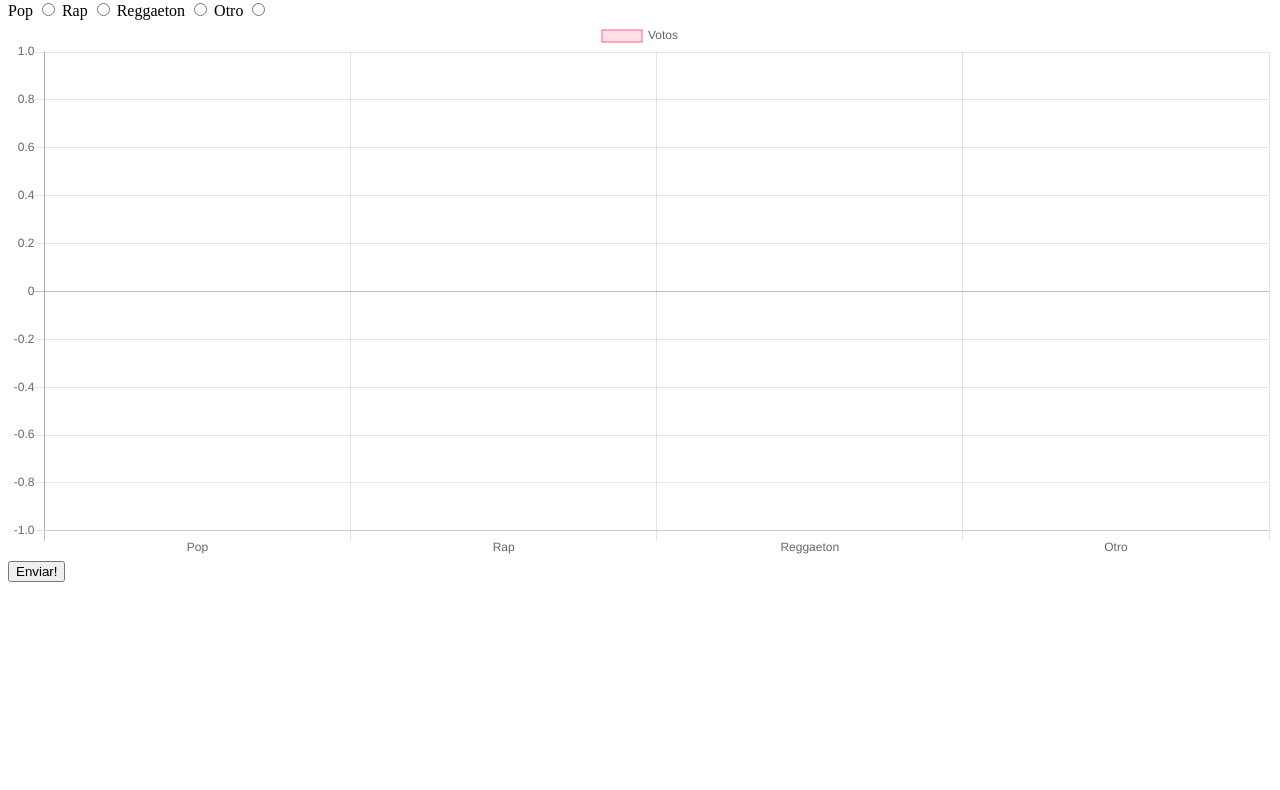
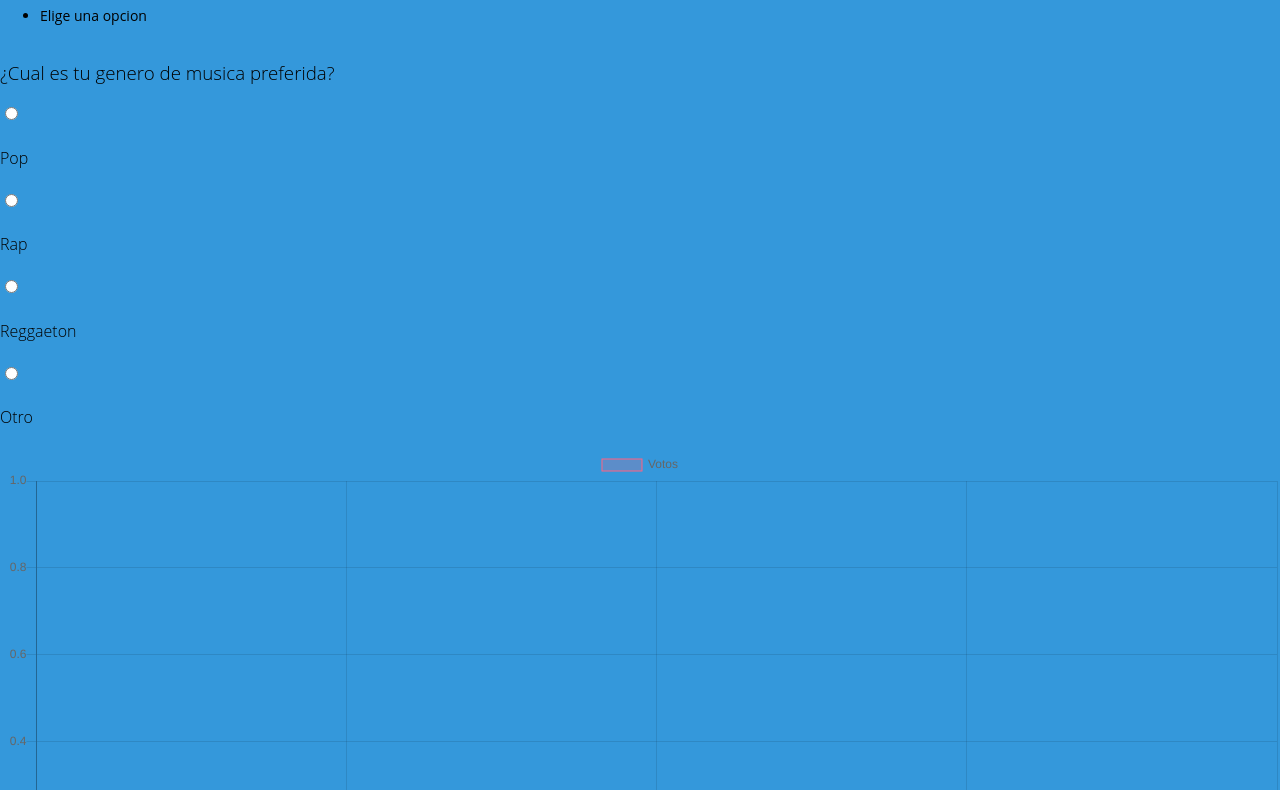
Before and after one commit to MarcosCaamal/Tema3_ProyectoEncuesta, a plain HTML site: page proyectoEncuestaMusical/public/index.html in a window 1280 px wide. Shown: the part 80-870 px from the top of the page. Before the commit the page ends 800 px from the top, so only its background shows below. Drawn offline with nearby package versions, Linux system fonts and the light colour scheme; no server answers.

Commit message:
Formato de index y comienzo del CSS

```diff
--- /dev/null
+++ b/proyectoEncuestaMusical/public/estilos.css
@@ -0,0 +1,26 @@
+html, body{
+    width: 100%;
+    height: 100%;
+    margin: 0;
+    padding: 0;
+    font-family: 'Open Sans', sans-serif;
+    background-color: #3498db;
+  }
+
+  h1, h2, h3, h4, h5 ,h6{
+    font-weight: 200;
+  }
+
+  a{
+    text-decoration: none;
+  }
+
+  p, li, a{
+    font-size: 14px;
+  }
+
+  fieldset{
+    margin: 0;
+    padding: 0;
+    border: none;
+  }
--- a/proyectoEncuestaMusical/public/index.html
+++ b/proyectoEncuestaMusical/public/index.html
@@ -4,6 +4,7 @@
   <meta charset="UTF-8">
   <meta http-equiv="X-UA-Compatible" content="ie=edge">
   <meta name="viewport" content="width=device-width, initial-scale=1.0">
+  <link rel="stylesheet" href="estilos.css" type="text/css">
   <title>My Aplicación con Sockets</title>
   <script src="/socket.io/socket.io.js"></script>
   <script src="Chart.js"></script>
@@ -11,18 +12,45 @@
 </head>
 <body>
   <h1>Mi encuesta</h1>
-  <form onsubmit="return addMessage(this)" id="opciones">
-      <label>Pop</label>
-      <input type="radio" name="deporte" value="0">
-      <label>Rap</label>
-      <input type="radio" name="deporte" value="1">
-      <label>Reggaeton</label>
-      <input type="radio" name="deporte" value="2">
-      <label>Otro</label>
-      <input type="radio" name="deporte" value="3">
-      <canvas id="myChart" width="500" height="500"></canvas>
-    <input type="submit"   value="Enviar!">
-  </form>
+  <div class="container">
+    <div class="wrapper">
+      <ul class="steps">
+        <li class="is-active">Elige una opcion</li>
+      </ul>
+      <form class="form-wrapper" id="opciones" onsubmit="return addMessage(this)">
+        <fieldset class="section is-active">
+          <h3>¿Cual es tu genero de musica preferida?</h3>
+          <div class="row cf">
+            <div class="four col">
+              <input type="radio" name="deporte" id="r1" value="0">
+              <label for="r1">
+                <h4>Pop</h4>
+              </label>
+            </div>
+            <div class="four col">
+              <input type="radio" name="deporte" id="r2" value="1"><label for="r2">
+                <h4>Rap</h4>
+              </label>
+            </div>
+            <div class="four col">
+              <input type="radio" name="deporte" id="r3" value="2"><label for="r3">
+                <h4>Reggaeton</h4>
+              </label>
+            </div>
+            <div class="four col">
+                <input type="radio" name="deporte" id="r4" value="3">
+                <label for="r4">
+                  <h4>Otro</h4>
+                </label>
+            </div>
+          </div>
+          <canvas id="myChart" width="500" height="500"></canvas>
+          <input class="button" type="submit" value="Enviar!">
+
+        </fieldset>
+      </form>
+    </div>
+  </div>
 </body>
   <script src="main.js"></script>
 </html>
```
